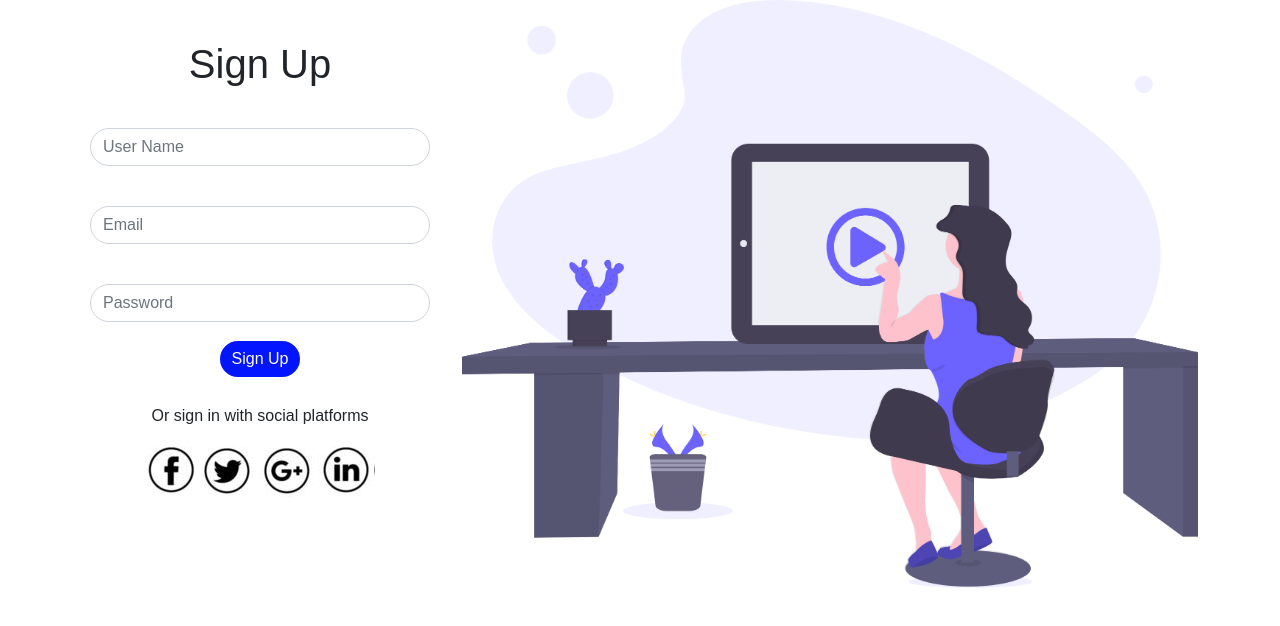
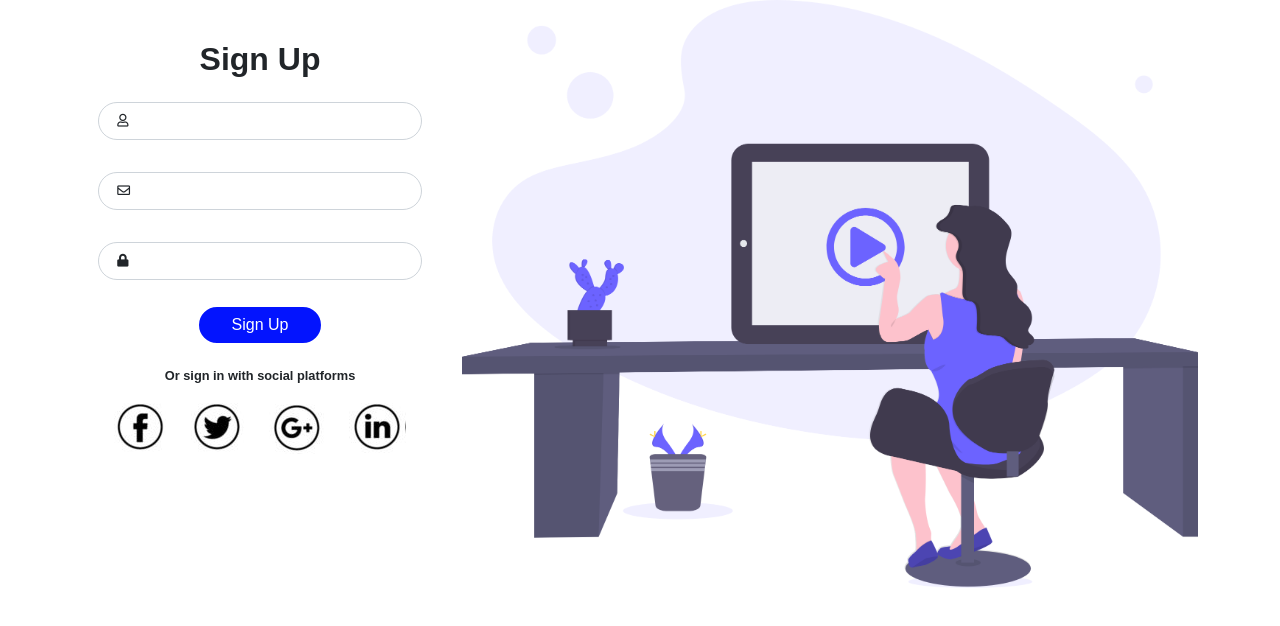
Before and after one commit to patrickjdineen/double_tap, a plain HTML site: page sign_up.html in a window 1280 px wide. Drawn offline with nearby package versions, Linux system fonts and the light colour scheme.

Commit message:
sign in and sign up finsihed including form icons --WB

```diff
--- a/css/sign_in.css
+++ b/css/sign_in.css
@@ -26,14 +26,31 @@ body{
     padding-top:5vh;
 }
 /*Right side of the page*/
+h1{
+    margin-bottom:2vw;
+    font-weight: 800;
+}
 .right{
     align-items:center;
     justify-content: center;
     text-align:center;
 }
 .form-group{
-    padding:1vh;
+    padding:2.5vh;
 }
+.form-group .form-control-icon{
+    position: absolute;
+    display: block;
+    line-height: 2.4rem;
+    margin-left: 1.5vw;
+    font-size: 1vw;
+}
+.form-group input {
+    display:inline-block;
+    text-align:left;
+    text-indent: 2vw;
+}
+
 
 /* Both side buttons*/
 .btn-primary{
@@ -42,4 +59,5 @@ body{
     background-color:#0314FE;
     border: solid white;
     border-radius:100;
+    width:10vw;
 }
--- a/css/sign_up.css
+++ b/css/sign_up.css
@@ -13,6 +13,7 @@ body{
     background-color:#0314FE;
     border: solid white;
     border-radius:100;
+    width:10vw;
 }
 .left{
     align-items:center;
@@ -21,7 +22,30 @@ body{
     padding-top:5vh;
 }
 .form-group{
-    padding:1vh;
+    padding:2vh;
+}
+
+.form-group .form-control-icon{
+    position: absolute;
+    display: block;
+    line-height: 2.4rem;
+    margin-left: 1.5vw;
+    font-size: 1vw;
+}
+.form-group input {
+    display:inline-block;
+    text-align:left;
+    text-indent: 2vw;
+}
+h2 {
+    font-weight: 700;
+}
+p {
+    font-size:1vw;
+    font-weight:700;
+}
+.social_images img{
+    padding:0 .8vw;
 }
 
 /*Right side of the page*/
--- a/sign_up.html
+++ b/sign_up.html
@@ -31,18 +31,18 @@
             <!--Left side of the page-->
             <div class="left col-4">
                 <form class="sign_in">
-                    <h1>Sign Up</h1>
+                    <h2>Sign Up</h2>
                     <div class="form-group">
-                        <label for="username"></label>
-                        <input type="email" class="form-control rounded-pill" id="exampleInputEmail1" aria-describedby="emailHelp" placeholder="User Name">
+                        <span class="far fa-user form-control-icon"></span>
+                        <input type="email" class="form-control rounded-pill" id="exampleInputEmail1" aria-describedby="emailHelp">
                     </div>
                     <div class="form-group">
-                        <label for="exampleInputEmail1"></label>
-                        <input type="email" class="form-control rounded-pill" id="exampleInputEmail1" aria-describedby="emailHelp" placeholder="Email">
+                        <span class="far fa-envelope form-control-icon"></span>
+                        <input type="email" class="form-control rounded-pill" id="exampleInputEmail1" aria-describedby="emailHelp">
                     </div>
                     <div class="form-group">
-                        <label for="exampleInputPassword1"></label>
-                        <input type="password" class="form-control rounded-pill" id="exampleInputPassword1" placeholder="Password">
+                        <span class="fas fa-lock form-control-icon"></span>
+                        <input type="password" class="form-control rounded-pill" id="exampleInputPassword1">
                     </div>
                     <button class="btn btn-primary rounded-pill">Sign Up</button>
                     <p><br>Or sign in with social platforms</p>
```
Also changed, not shown: sign_in.html (+7 -7 lines).
